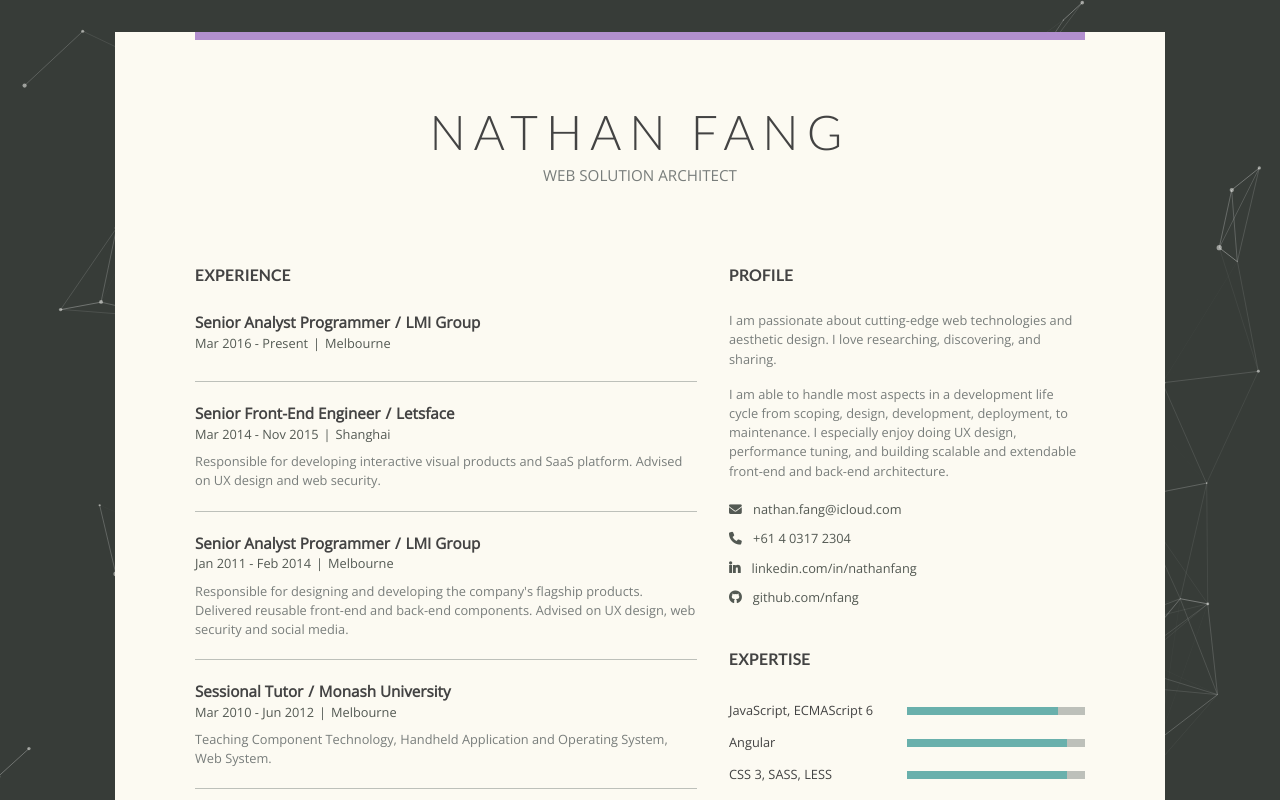
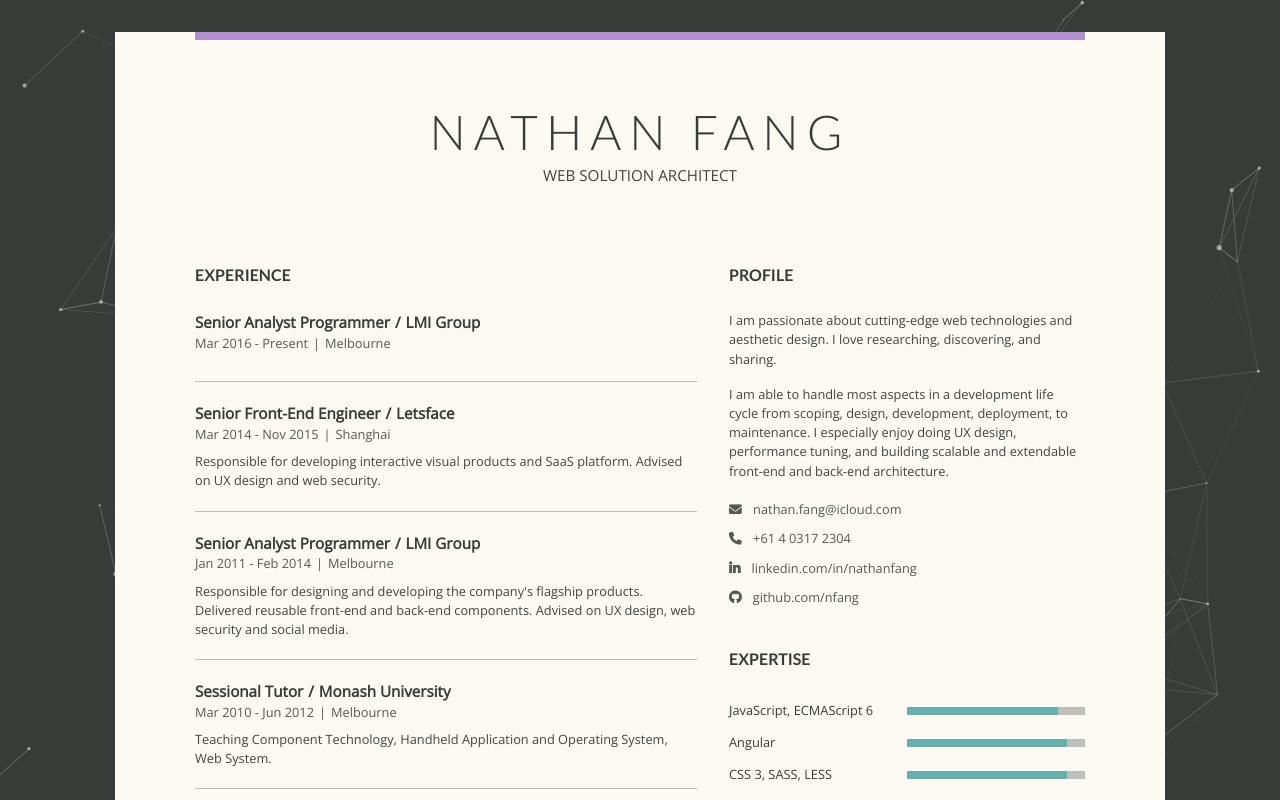
Before and after one commit to nfang/resume, an Angular app: page / in a window 1280 px wide. Shown: the top 800 px of the page. Built offline with nearby package versions, Linux system fonts and the light colour scheme.

Commit message:
style: update text color

```diff
--- a/src/app/app.component.scss
+++ b/src/app/app.component.scss
@@ -2,9 +2,9 @@ $deco-color: #b28fce;
 $page-color: #fcfaf2;
 $border-color: #bdc0ba;
 $footer-color: $border-color;
-$heading-color: #434343;
+$heading-color: #373c38;
 $subheading-color: #535953;
-$text-color: #787d7b;
+$text-color: #434343;
 
 /**
  * Typography
```
